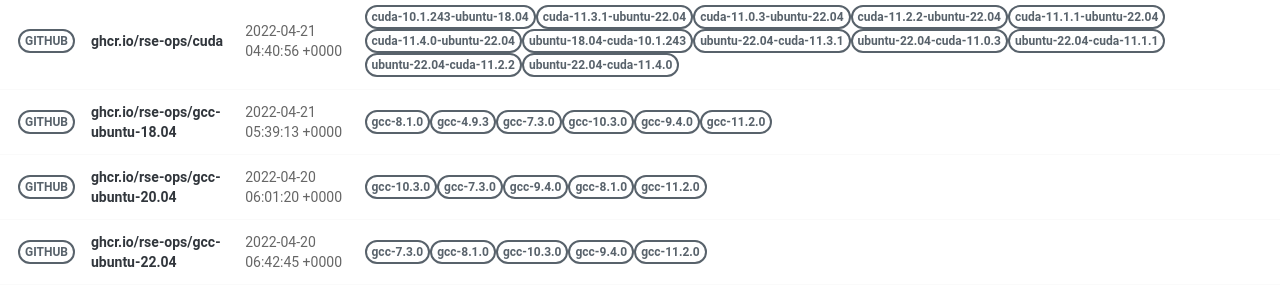
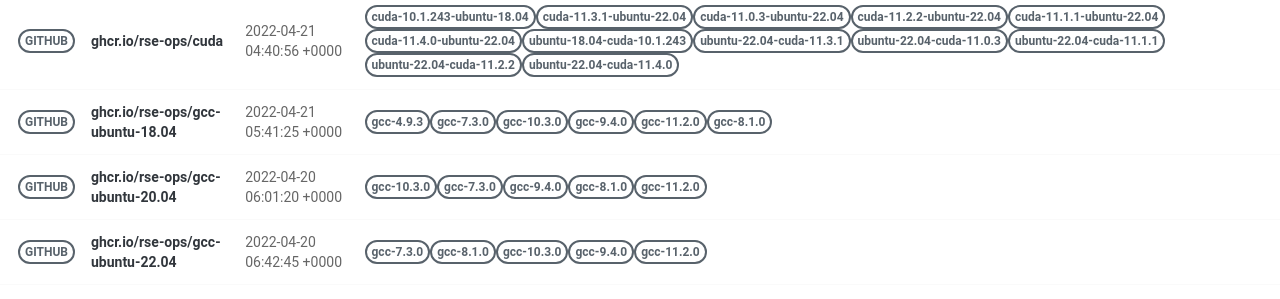
Before and after one commit to rse-ops/docker-images, a Jekyll site: the page built from pages/index.md, in a window 1280 px wide. Shown: the part 502-801 px from the top of the page. Built offline with Jekyll 4.4.1, drawn with Linux system fonts in a browser that asks for light colours; nearby versions of some CDN libraries.

Commit message:
Automated push to update library 2022-04-21

```diff
--- a/_library/ghcr.io-rse-ops-gcc-ubuntu-18.04.md
+++ b/_library/ghcr.io-rse-ops-gcc-ubuntu-18.04.md
@@ -1,14 +1,11 @@
 ---
 layout: container
 name: ghcr.io/rse-ops/gcc-ubuntu-18.04
-updated_at: 2022-04-21 05:39:13.055469
+updated_at: 2022-04-21 05:41:25.624661
 
 
 container_url: https://github.com/orgs/rse-ops/packages/container/package/gcc-ubuntu-18.04
 versions:
- - tag: gcc-8.1.0
-   dockerfile: https://github.com/rse-ops/docker-images/blob/main/ubuntu/gcc/Dockerfile
-   manifest: https://crane.ggcr.dev/manifest/ghcr.io/rse-ops/gcc-ubuntu-18.04:gcc-8.1.0
  - tag: gcc-4.9.3
    dockerfile: https://github.com/rse-ops/docker-images/blob/main/ubuntu/gcc/Dockerfile
    manifest: https://crane.ggcr.dev/manifest/ghcr.io/rse-ops/gcc-ubuntu-18.04:gcc-4.9.3
```
Also changed, not shown: other parts of _library/ghcr.io-rse-ops-gcc-ubuntu-18.04.md (+3 -0 lines).
